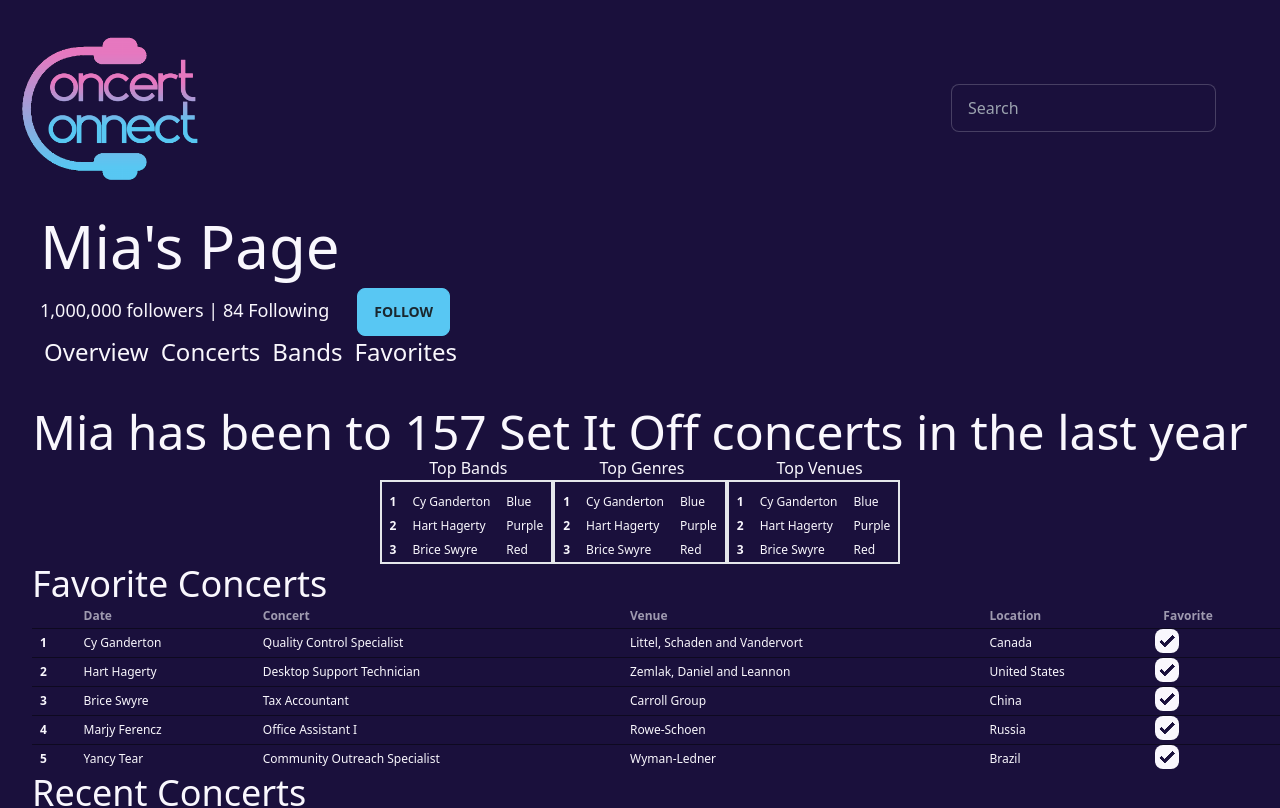
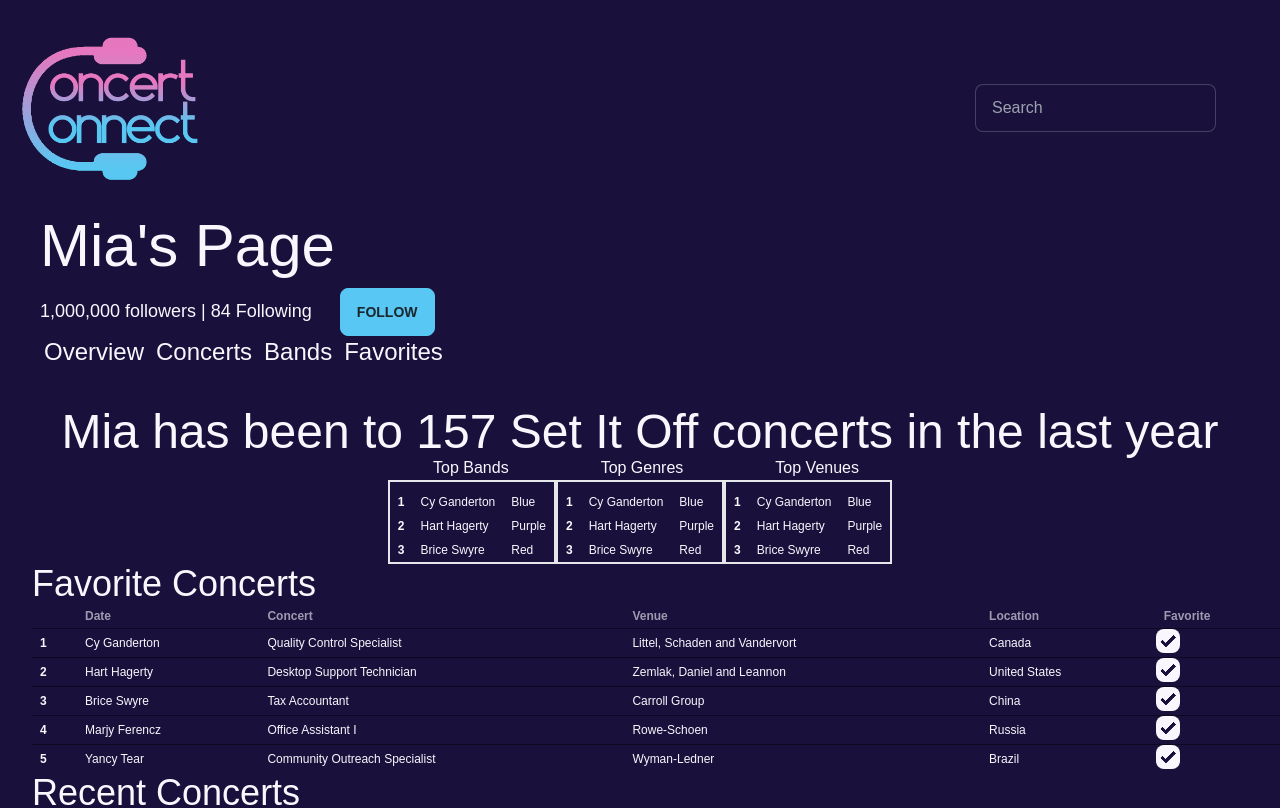
Before and after one commit to Sabplpz/Concert-Connect, a React (Create React App) app in the folder client/: page /profile in a window 1280 px wide. Shown: the top 808 px of the page. Built offline with nearby package versions, Linux system fonts and the light colour scheme.

Commit message:
Fixed font

```diff
--- a/client/src/index.css
+++ b/client/src/index.css
@@ -1,3 +1,4 @@
 @tailwind base;
 @tailwind components;
 @tailwind utilities;
+@import url('https://fonts.googleapis.com/css2?family=Raleway:wght@300&display=swap')
--- a/client/src/pages/Profile.js
+++ b/client/src/pages/Profile.js
@@ -23,7 +23,7 @@
         <li className="pr-3"><a href="https://www.poptropica.com">Favorites</a></li>
       </ul>
     <span class="h-1 w-full bg-white lg:w-1/3"></span>
-    <body className="pt-10">
+    <body className="pt-10 ">
       <h2 className="text-5xl flex justify-center">Mia has been to 157 Set It Off concerts in the last year</h2>
       <header className='flex flex-row justify-center'>
         <h4 className='px-3'>Top Bands</h4>
--- a/client/tailwind.config.js
+++ b/client/tailwind.config.js
@@ -4,10 +4,10 @@
   theme: {
     extend: {
 
+      fontFamily: {
+        sans: ['Raleway', 'sans-serif'],
+      }
     },
-    fontFamily: {
-
-    }
   },
   plugins: [require("daisyui")],
   daisyui: {
```
